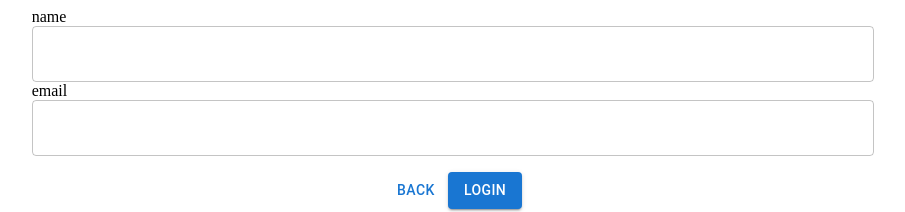
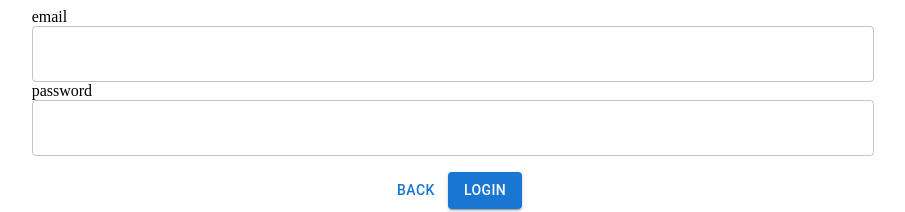
Before and after one commit to mpehlivanova/Login-logout-app, a React (Create React App) app: page /login in a window 1280 px wide. Shown: the top 212 px of the page, without its empty margins (187-1092 px from the left). Built offline with nearby package versions, Linux system fonts and the light colour scheme.

Commit message:
fix: change field name

```diff
--- a/src/components/pages/login.tsx
+++ b/src/components/pages/login.tsx
@@ -7,19 +7,19 @@ const LoginPage = () => {
     <Grid container xs={12} justifyContent="center">
       <Grid item container xs={8} >
         <Grid item xs={12}>
-          name
-          <TextField
-            fullWidth
-            variant="outlined"
-            id="name"
-          />
-        </Grid>
-        <Grid item xs={12}>
           email
           <TextField
             fullWidth
             variant="outlined"
             id="email"
+          />
+        </Grid>
+        <Grid item xs={12}>
+          password
+          <TextField
+            fullWidth
+            variant="outlined"
+            id="password"
           />
         </Grid>
         <Grid item container justifyContent="center" p={2}>
```
